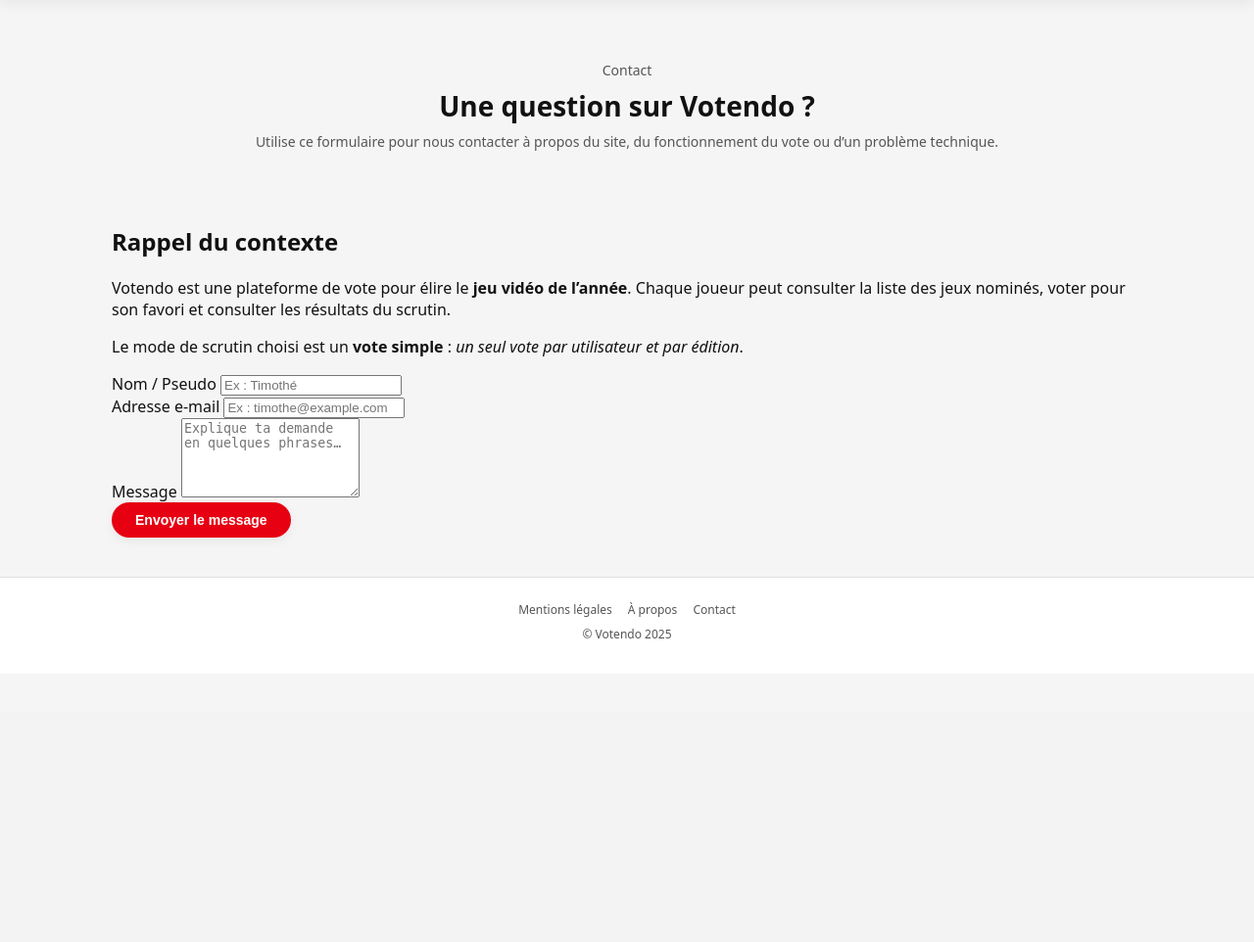
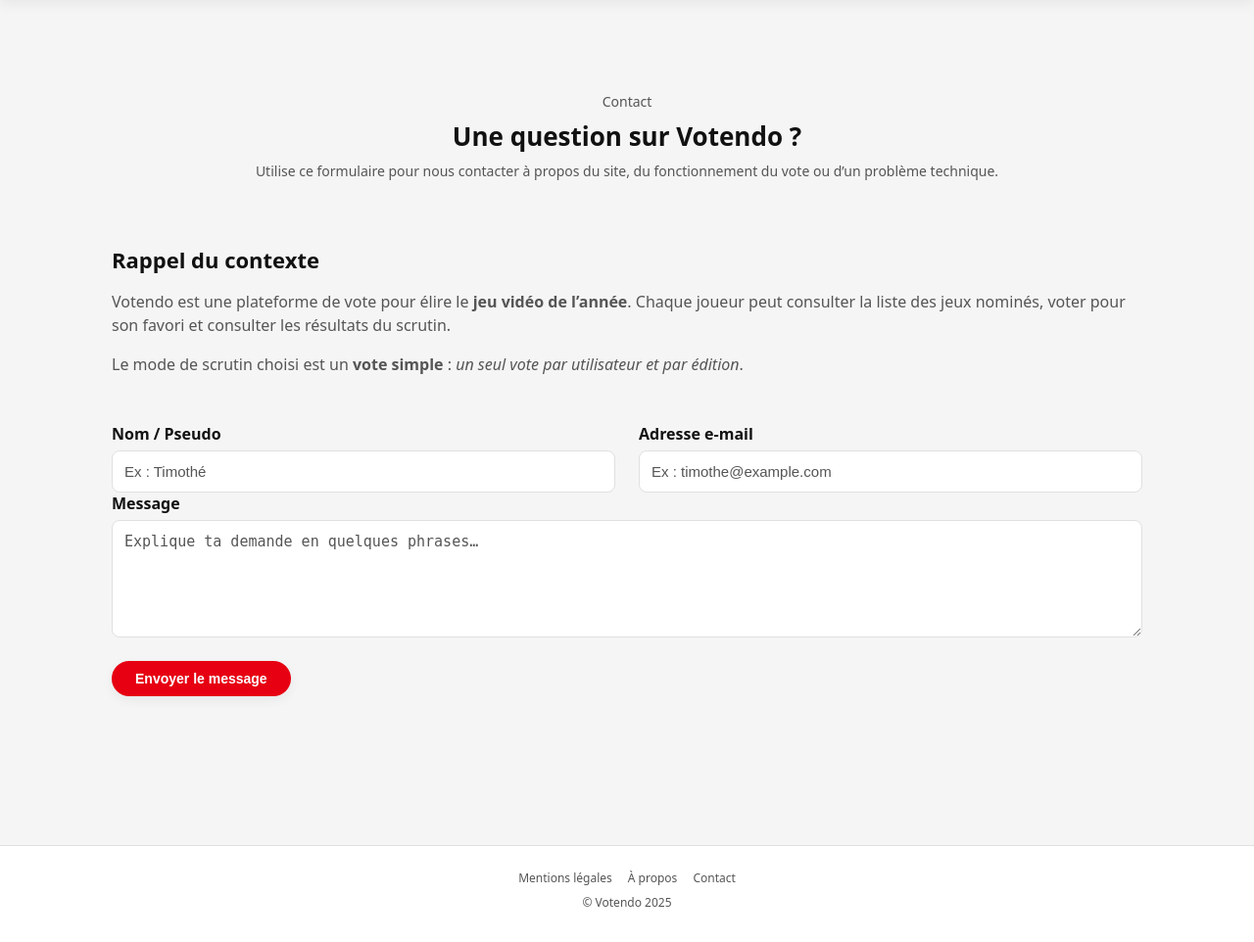
Before and after one commit to TimotheBelcour/Votendo, a PHP site: page /contact.php in a window 1280 px wide. Shown: the part 73-1035 px from the top of the page at 98% size. Before the commit the page ends 725 px from the top, so only its background shows below. Run offline with PHP 8.4, Linux system fonts and the light colour scheme.

Commit message:
Ajout du CSS pour la page contact

```diff
--- a/assets/css/style.css
+++ b/assets/css/style.css
@@ -179,3 +179,136 @@ body {
   font-size: 12px;
   color: var(--text-muted);
 }
+
+/* PAGE CONTACT */
+
+/* Marges générales de la page contact */
+.page--contact {
+  padding: 48px 0 64px;
+}
+
+/* Hero plus compact sur la page contact */
+.hero--small {
+  padding: 32px 0 24px;
+}
+
+.hero--small .hero__title {
+  font-size: 26px;
+}
+
+/* Section : rappel du contexte */
+
+.section {
+  margin-bottom: 48px;
+}
+
+.section--context {
+  color: var(--text-muted);
+}
+
+.section__title {
+  font-size: 22px;
+  margin-bottom: 16px;
+  color: var(--text-main);
+}
+
+.section__text {
+  margin-bottom: 8px;
+  line-height: 1.5;
+}
+
+/* Message de succès */
+
+.alert {
+  padding: 12px 16px;
+  border-radius: var(--radius-md);
+  font-size: 14px;
+  margin-bottom: 24px;
+}
+
+.alert--success {
+  background-color: #e8f5e9;
+  color: #2e7d32;
+  border-left: 4px solid #2e7d32;
+}
+
+/* Formulaire de contact */
+
+.section--contact-form {
+  margin-top: 16px;
+}
+
+/* grille du formulaire : 2 colonnes sur grand écran */
+.contact-form .form__grid {
+  display: grid;
+  grid-template-columns: repeat(2, minmax(0, 1fr));
+  gap: 16px 24px;
+}
+
+/* Champ qui doit prendre toute la ligne (message) */
+.form__field--full {
+  grid-column: 1 / -1;
+}
+
+/* Bloc champ (label + input/textarea + erreur) */
+.form__field {
+  display: flex;
+  flex-direction: column;
+}
+
+/* État d’erreur sur un champ */
+.form__field--error input,
+.form__field--error textarea {
+  border-color: var(--red);
+  box-shadow: 0 0 0 1px var(--red);
+}
+
+/* Label du champ */
+.form__field label {
+  font-weight: 600;
+  margin-bottom: 6px;
+  color: var(--text-main);
+}
+
+/* Inputs & textarea */
+.form__field input,
+.form__field textarea {
+  width: 100%;
+  padding: 12px;
+  border: 1px solid var(--border-soft);
+  border-radius: var(--radius-md);
+  background-color: #ffffff;
+  font-size: 15px;
+}
+
+/* Placeholders un peu plus discrets */
+.form__field input::placeholder,
+.form__field textarea::placeholder {
+  color: var(--text-muted);
+}
+
+/* Textarea : taille mini mais redimensionnable verticalement */
+.form__field textarea {
+  min-height: 120px;
+  resize: vertical;
+}
+
+/* Message d’erreur sous le champ */
+.form__error {
+  margin-top: 4px;
+  font-size: 13px;
+  color: var(--red);
+}
+
+/* Bloc contenant le bouton Envoyer */
+.form__actions {
+  margin-top: 24px;
+}
+
+/* Responsive */
+
+@media (max-width: 768px) {
+  .contact-form .form__grid {
+    grid-template-columns: 1fr;
+  }
+}
```
